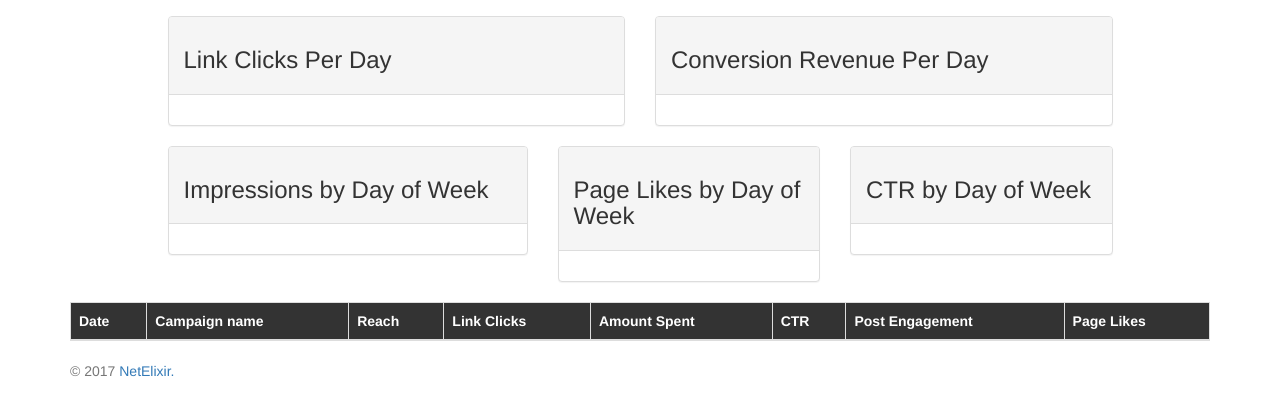
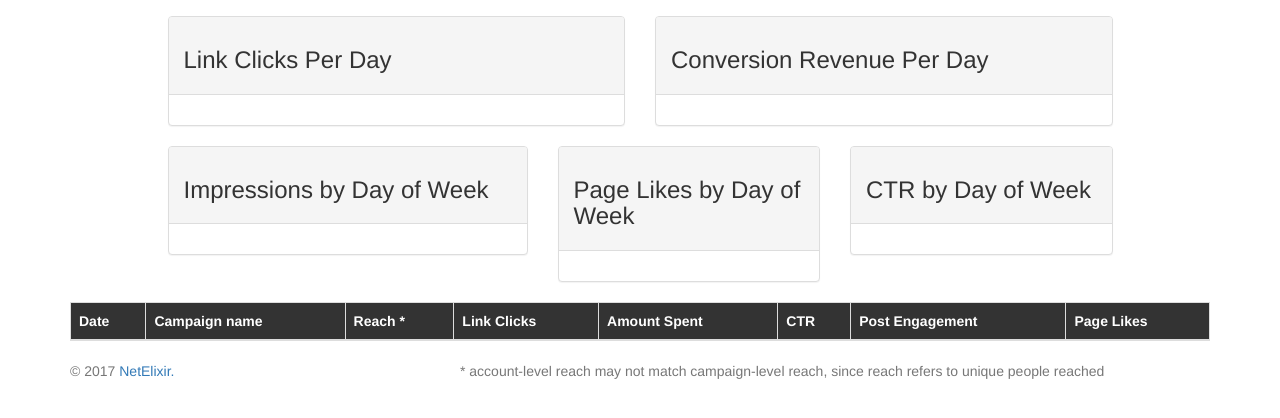
Before and after one commit to tejaser/report_code, a Flask app: template templates/detail.html in a window 1280 px wide. Shown: the part 296-714 px from the top of the page. Run offline with Flask 2, Linux system fonts and the light colour scheme; the template is opened without the code that fills it, so the values that code supplies are empty; some libraries are stand-ins or nearby versions.

Commit message:
bug:forgot caveat

```diff
--- a/app.py
+++ b/app.py
@@ -178,6 +178,7 @@ def getDetailPage(account=None):
     return render_template("detail.html", account=account, name=current_user.username)
 
 
+
 if __name__ == "__main__":
     # Setting debug to True enables debug output. This line should be
     # removed before deploying a production app.
--- a/templates/detail.html
+++ b/templates/detail.html
@@ -243,7 +243,7 @@
                 <strong>Campaign name</strong>
               </th>
               <th>
-                <strong>Reach</strong>
+                <strong>Reach *</strong>
               </th>
               <th>
                 <strong>Link Clicks</strong>
@@ -271,10 +271,22 @@
   <!-- end of container -->
   <footer class="footer">
     <div class="container">
-      <span class="text-muted">
-        &copy; 2017
-        <a href="https://netelixir.com" target="_blank">NetElixir.</a>
-      </span>
+      <div class="row">
+        <div class="col-lg-2">
+          <span class="text-muted">
+            &copy; 2017
+            <a href="https://netelixir.com" target="_blank">NetElixir.</a>
+          </span>
+        </div>
+        <div class="col-lg-2">
+
+        </div>
+        <div class="col-lg-8">
+          <span class="text-muted">
+            * account-level reach may not match campaign-level reach, since reach refers to unique people reached
+          </span>
+        </div>
+      </div>
     </div>
   </footer>
   <script src="https://ajax.googleapis.com/ajax/libs/jquery/1.12.4/jquery.min.js"></script>
--- a/templates/index.html
+++ b/templates/index.html
@@ -20,9 +20,9 @@
         <li>
           <a href="{{ url_for('login') }}">Login</a>
         </li>
-        <li>
-          <a href="{{ url_for('signup') }}">Sign Up</a>
-        </li>
+        <!-- <li>
+          <a href="{{ url_for('signup') }}">Signup</a>
+        </li> -->
       </ul>
     </div>
     <!--/.nav-collapse -->
```
Also changed, not shown: templates/summary.html (+17 -5 lines), database.db.
